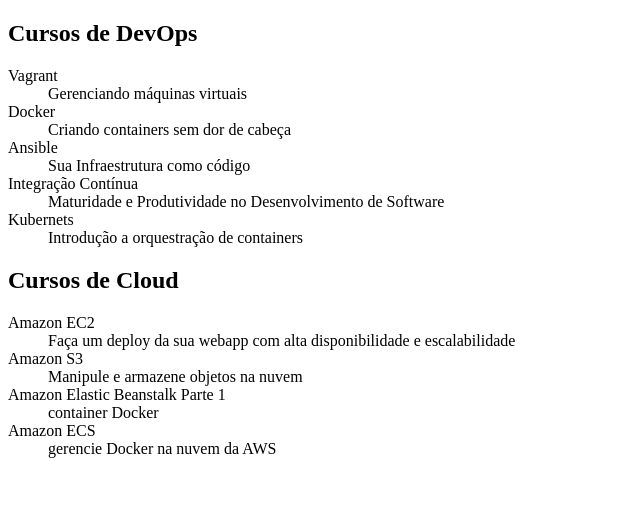
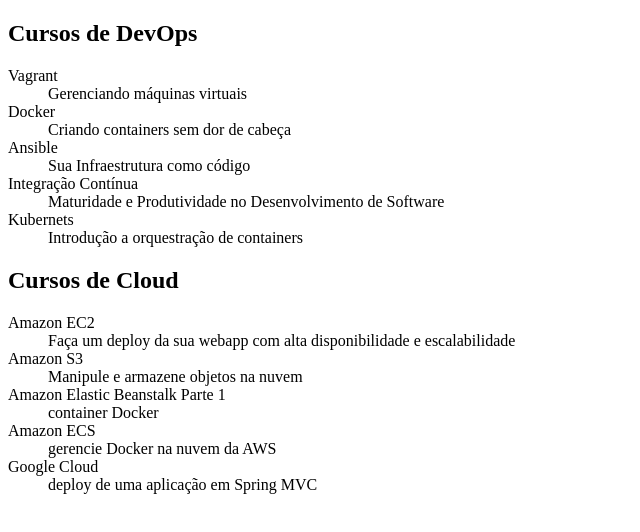
Before and after one commit to JoaoFraissat/alura-git, a plain HTML site: page index.html in a window 1280 px wide. Shown: the whole page, without its empty margins (0-640 px from the left). Drawn offline with Linux system fonts and the light colour scheme.

Commit message:
Curso de Google Cloud adicionado

```diff
--- a/index.html
+++ b/index.html
@@ -27,16 +27,19 @@
     <h2>Cursos de Cloud</h2>
     <dl>
         <dt>Amazon EC2 <dt>
-            <dd>Faça um deploy da sua webapp com alta disponibilidade e escalabilidade</dd>
+        <dd>Faça um deploy da sua webapp com alta disponibilidade e escalabilidade</dd>
 
         <dt>Amazon S3<dt>
-            <dd>Manipule e armazene objetos na nuvem</dd>
+        <dd>Manipule e armazene objetos na nuvem</dd>
 
         <dt>Amazon Elastic Beanstalk Parte 1</dt>
-            <dd>container Docker</dd>
+        <dd>container Docker</dd>
 
         <dt>Amazon ECS</dt>
-            <dd>gerencie Docker na nuvem da AWS</dd>
+        <dd>gerencie Docker na nuvem da AWS</dd>
+
+        <dt>Google Cloud</dt>
+        <dd>deploy de uma aplicação em Spring MVC</dd>
     </dl>
 
 
```
